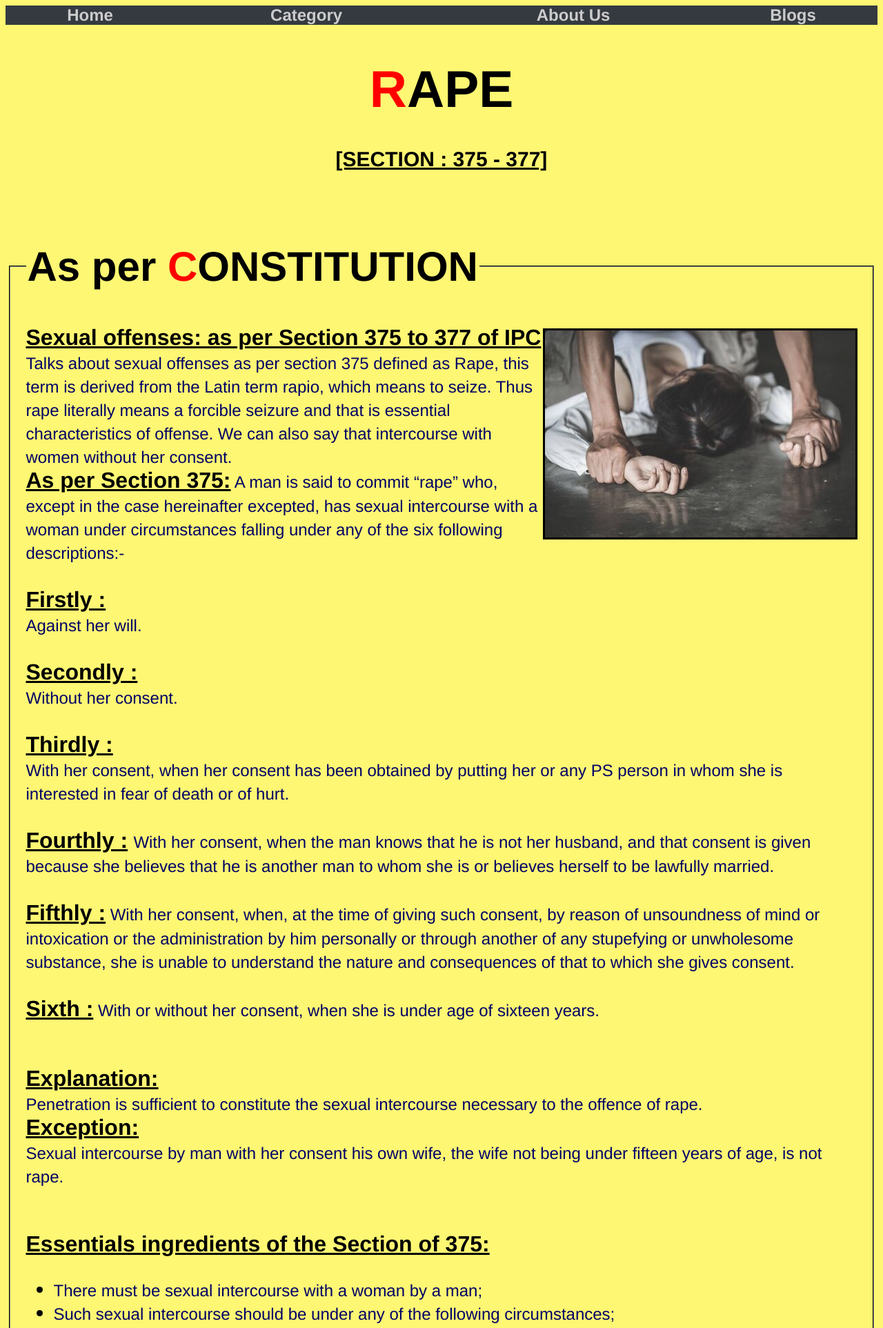
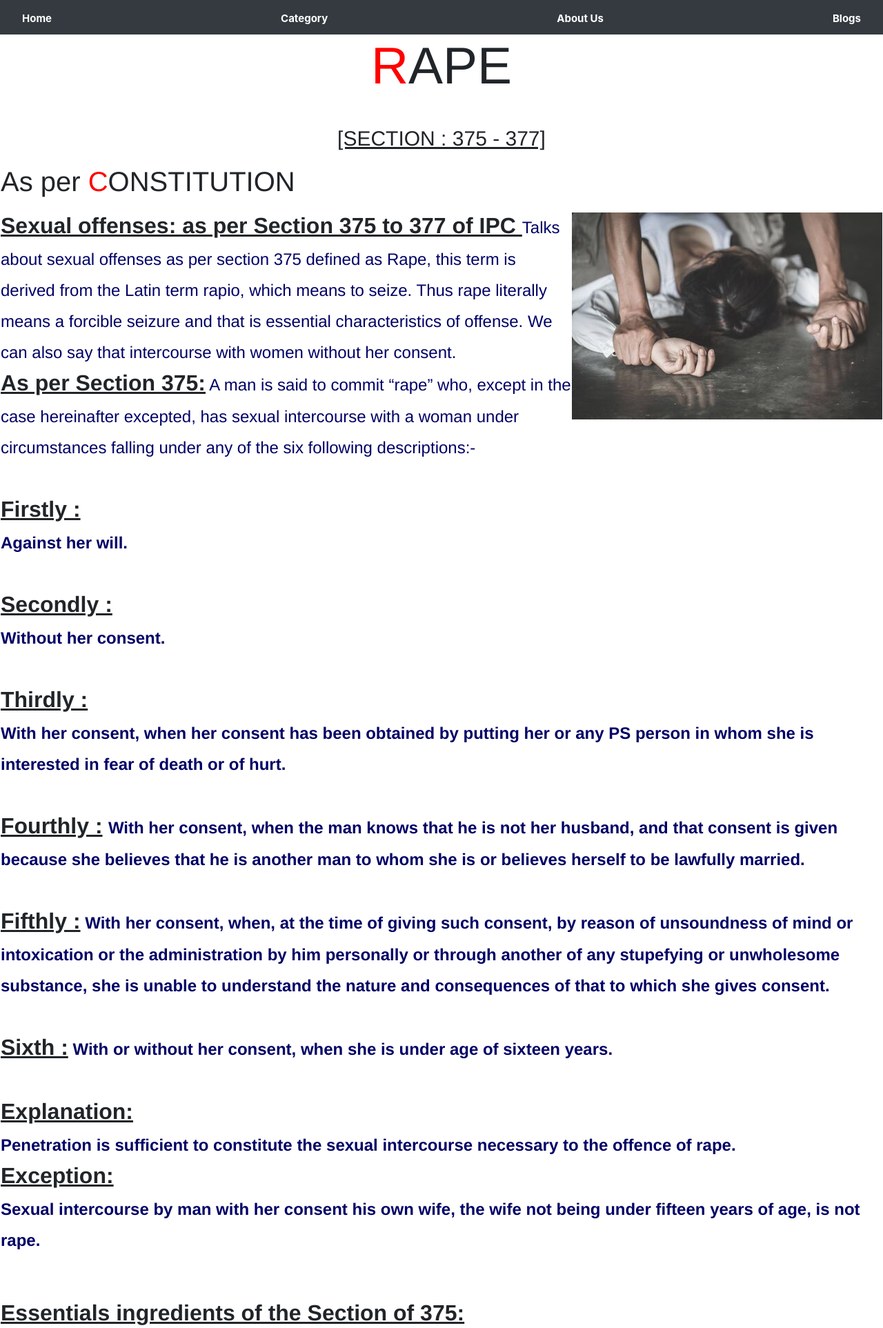
Before and after one commit to AvijoyBhowmick/avyanna, a PHP site: page /c1.php in a window 1280 px wide. Shown: the top 1925 px of the page at 69% size. Run offline with PHP 8.4, Linux system fonts and the light colour scheme; lists and menus that the app fills with data are empty.

Commit message:
updated c1 but lost color

```diff
--- a/c1.php
+++ b/c1.php
@@ -3,17 +3,28 @@
 <head>
 <meta charset="utf-8">
 <title>RAPE</title>
+
+<!--Bootstrap CDNs-->
+<link rel="stylesheet" href="https://stackpath.bootstrapcdn.com/bootstrap/4.3.1/css/bootstrap.min.css" integrity="sha384-ggOyR0iXCbMQv3Xipma34MD+dH/1fQ784/j6cY/iJTQUOhcWr7x9JvoRxT2MZw1T" crossorigin="anonymous">
+    <link rel="stylesheet" type="text/css" href="https://stackpath.bootstrapcdn.com/font-awesome/4.7.0/css/font-awesome.min.css">
+    <script src="https://code.jquery.com/jquery-3.4.1.min.js" integrity="sha256-CSXorXvZcTkaix6Yvo6HppcZGetbYMGWSFlBw8HfCJo="
+            crossorigin="anonymous"></script>
+    <script src="https://cdnjs.cloudflare.com/ajax/libs/popper.js/1.14.7/umd/popper.min.js" integrity="sha384-UO2eT0CpHqdSJQ6hJty5KVphtPhzWj9WO1clHTMGa3JDZwrnQq4sF86dIHNDz0W1" crossorigin="anonymous"></script>
+    <script src="https://stackpath.bootstrapcdn.com/bootstrap/4.3.1/js/bootstrap.min.js" integrity="sha384-JjSmVgyd0p3pXB1rRibZUAYoIIy6OrQ6VrjIEaFf/nJGzIxFDsf4x0xIM+B07jRM" crossorigin="anonymous"></script>
+<link rel="stylesheet" type="text/css" href="style.js">
+<link rel="stylesheet" type="text/css" href="style.css">
+<link rel="preconnect" href="https://fonts.gstatic.com">
+<link href="https://fonts.googleapis.com/css2?family=Arvo:wght@700&display=swap" rel="stylesheet">
+<link rel="preconnect" href="https://fonts.gstatic.com">
+<link href="https://fonts.googleapis.com/css2?family=Zilla+Slab:wght@500&display=swap" rel="stylesheet">
+
+
 </head>
 
 <body bgcolor="#fef773">
-<table width="100%" border="0" cellpadding="0" cellspacing="0">
-<tr bgcolor="#343a40">
-<th><font color="#999999" size="+2" face="Gotham, Helvetica Neue, Helvetica, Arial, sans-serif"><a href="inbook 01.html" style="color:#CCC; text-decoration:none;">Home</a></font>
-<th><font color="#999999" size="+2" face="Gotham, Helvetica Neue, Helvetica, Arial, sans-serif"><a href="inbook 01.html" style="color:#CCC; text-decoration:none;">Category</a></font>
-<th><font color="#999999" size="+2" face="Gotham, Helvetica Neue, Helvetica, Arial, sans-serif"><a href="inbook 01.html" style="color:#CCC; text-decoration:none;">About Us</a></font>
-<th><font color="#999999" size="+2" face="Gotham, Helvetica Neue, Helvetica, Arial, sans-serif"><a href="inbook 01.html" style="color:#CCC; text-decoration:none;">Blogs</a></font>
-</tr>
-</table>
+
+<?php include "header.php";?>
+
 <div class="wrapper">
 
 <h1 align="center" style="font-family:Gotham, 'Helvetica Neue', Helvetica, Arial, sans-serif; font-size:75px;"><font color="#FF0000">R</font>APE</font><br><font style="font-size:40%;"><u>[SECTION : 375 - 377]</u></h1></font>
```
